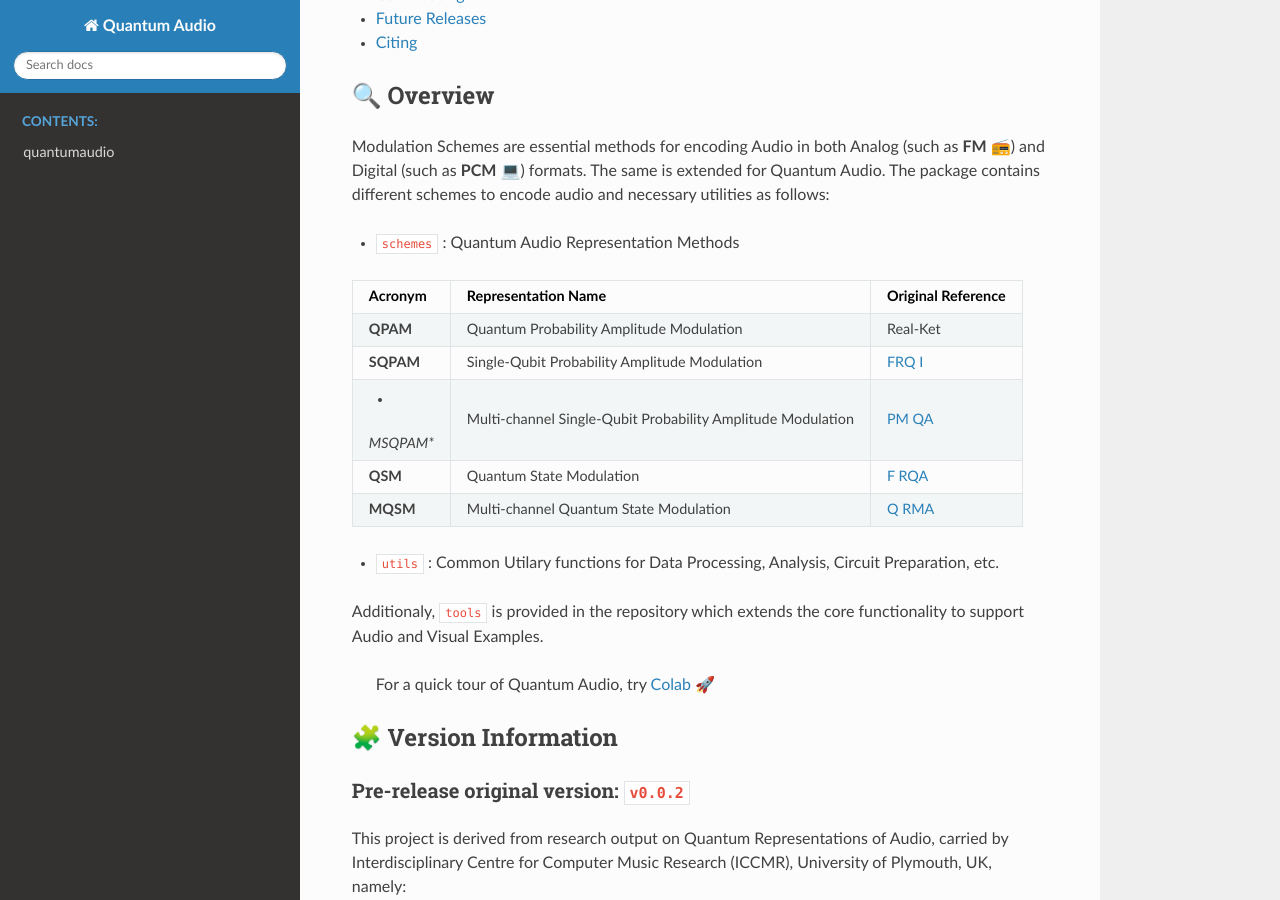
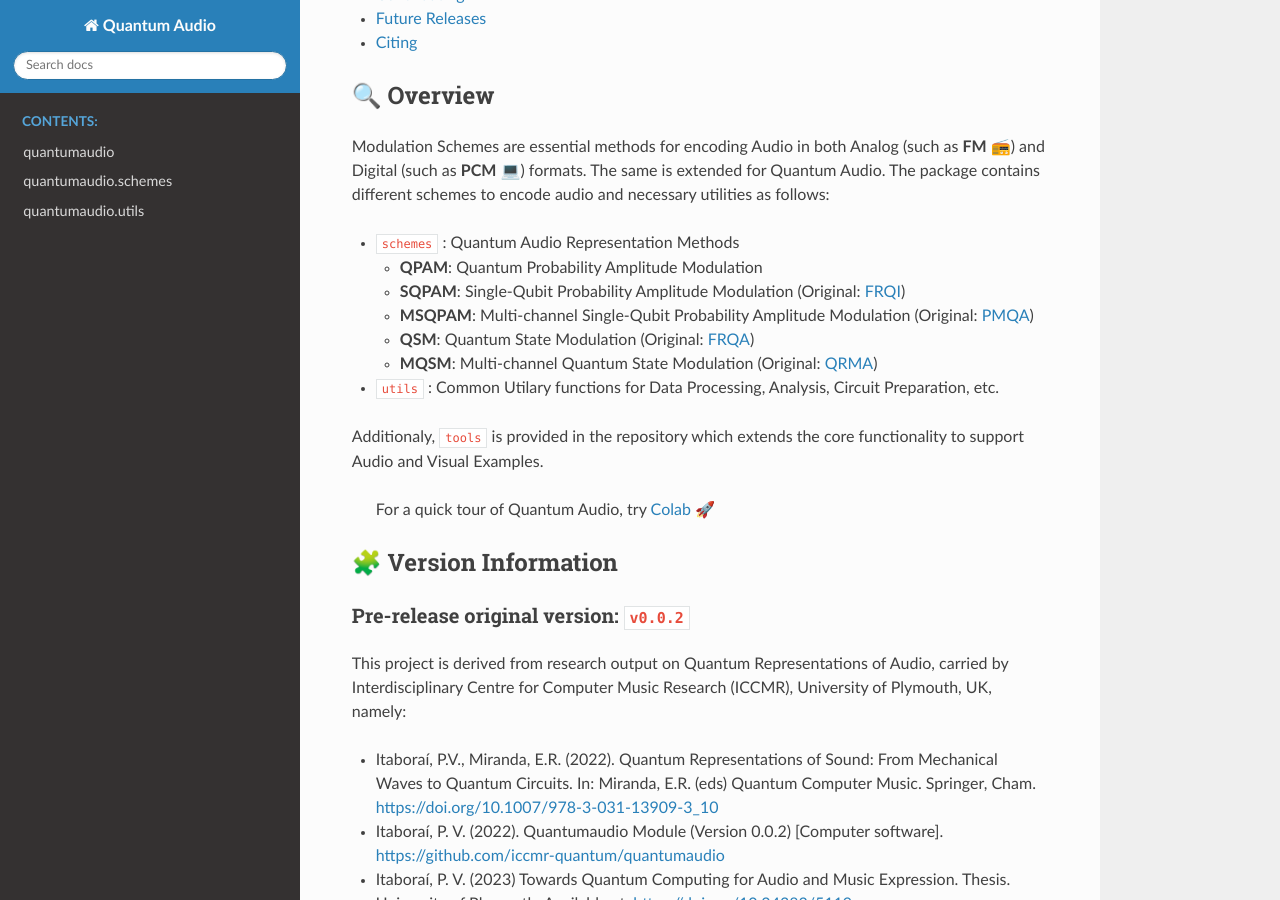
Before and after one commit to moth-quantum/quantum-audio, a Sphinx documentation site: the page built from docs/index.rst, in a window 1280 px wide and 900 px high, scrolled down 757 px. Built offline with Sphinx 7.4.7 and the Read the Docs theme 2.0.0, drawn with Linux system fonts in a browser that asks for light colours; some of the changed text lies outside the part shown.

Commit message:
Update index.rst

```diff
--- a/docs/index.rst
+++ b/docs/index.rst
@@ -50,28 +50,15 @@ schemes to encode audio and necessary utilities as follows:
 
 -  ``schemes`` : Quantum Audio Representation Methods
 
-+-----------+-----------------------------+---------------------------+
-| Acronym   | Representation Name         | Original Reference        |
-+===========+=============================+===========================+
-| **QPAM**  | Quantum Probability         | Real-Ket                  |
-|           | Amplitude Modulation        |                           |
-+-----------+-----------------------------+---------------------------+
-| **SQPAM** | Single-Qubit Probability    | `FRQ                      |
-|           | Amplitude Modulation        | I <http://dx.doi.org/10.1 |
-|           |                             | 007/s11128-010-0177-y>`__ |
-+-----------+-----------------------------+---------------------------+
-| *         | Multi-channel Single-Qubit  | `PM                       |
-| *MSQPAM** | Probability Amplitude       | QA <https://doi.org/10.10 |
-|           | Modulation                  | 07/s11128-022-03435-7>`__ |
-+-----------+-----------------------------+---------------------------+
-| **QSM**   | Quantum State Modulation    | `F                        |
-|           |                             | RQA <https://doi.org/10.1 |
-|           |                             | 016/j.tcs.2017.12.025>`__ |
-+-----------+-----------------------------+---------------------------+
-| **MQSM**  | Multi-channel Quantum State | `Q                        |
-|           | Modulation                  | RMA <https://doi.org/10.1 |
-|           |                             | 007/s11128-019-2317-3>`__ |
-+-----------+-----------------------------+---------------------------+
+   - **QPAM**: Quantum Probability Amplitude Modulation
+
+   - **SQPAM**: Single-Qubit Probability Amplitude Modulation (Original: `FRQI <http://dx.doi.org/10.1007/s11128-010-0177-y>`__)
+
+   - **MSQPAM**: Multi-channel Single-Qubit Probability Amplitude Modulation (Original: `PMQA <https://doi.org/10.1007/s11128-022-03435-7>`__)
+
+   - **QSM**: Quantum State Modulation (Original: `FRQA <https://doi.org/10.1016/j.tcs.2017.12.025>`__)
+
+   - **MQSM**: Multi-channel Quantum State Modulation (Original: `QRMA <https://doi.org/10.1007/s11128-019-2317-3>`__)
 
 -  ``utils`` : Common Utilary functions for Data Processing, Analysis,
    Circuit Preparation, etc.
@@ -416,3 +403,5 @@ Quantum Audio documentation
    :caption: Contents:
 
    modules
+   quantumaudio.schemes
+   quantumaudio.utils
```
